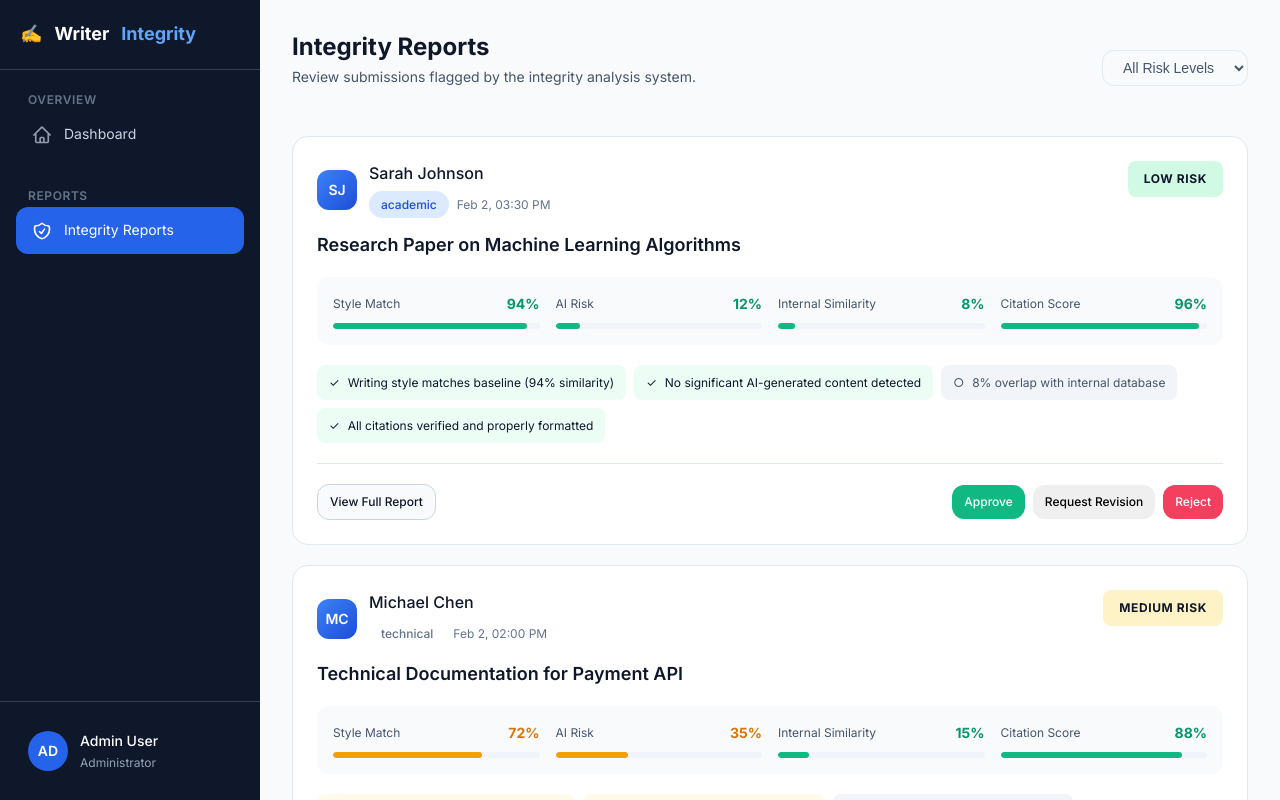
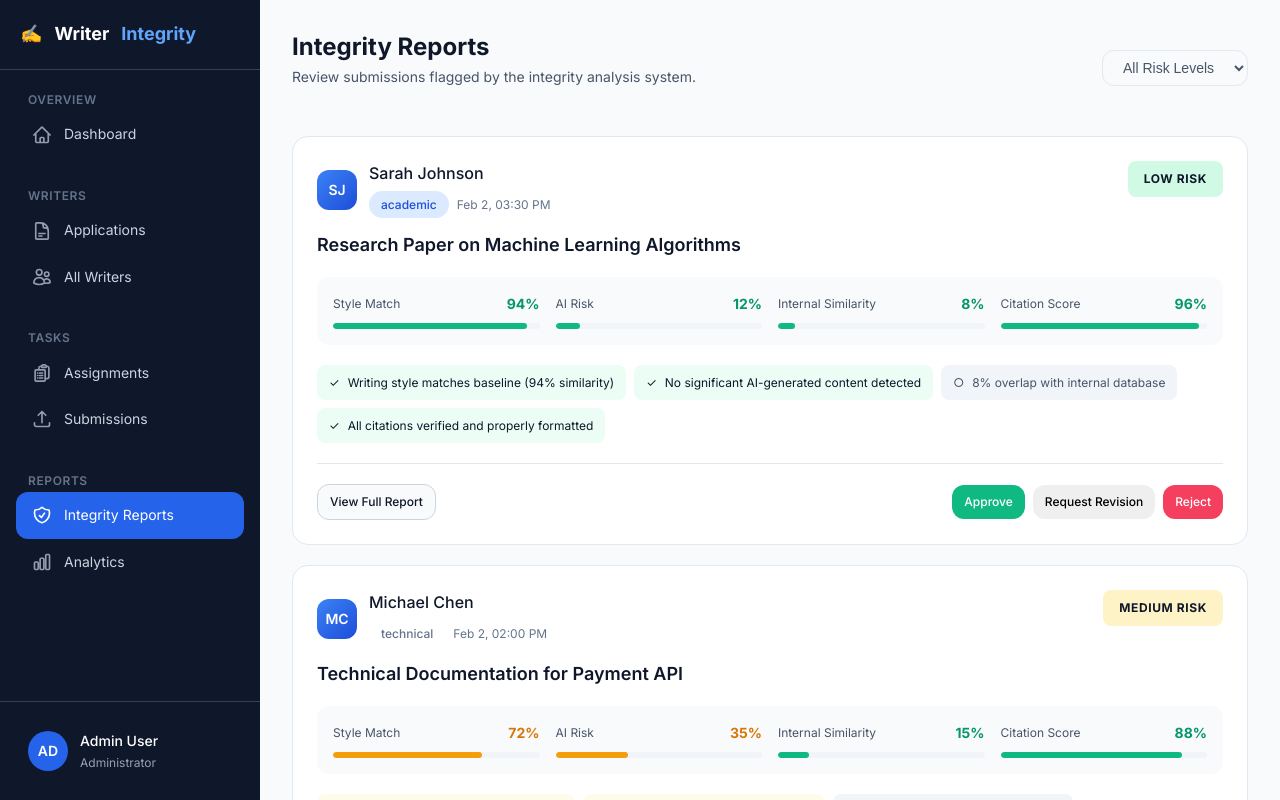
Before and after one commit to amnasahamed/wipd, a Next.js app: page /admin/integrity in a window 1280 px wide. Shown: the top 800 px of the page. Built offline with nearby package versions, Linux system fonts and the light colour scheme.

Commit message:
refactor: apply shared layout to integrity and analytics pages

```diff
--- a/app/admin/integrity/page.js
+++ b/app/admin/integrity/page.js
@@ -1,6 +1,6 @@
 "use client";
 
-import { useState, useEffect } from "react";
+import { useState } from "react";
 import Link from "next/link";
 import styles from "../admin.module.css";
 import reportStyles from "./report.module.css";
@@ -114,50 +114,6 @@ export default function IntegrityReportsPage() {
     };
 
     return (
-        <div className={styles.adminLayout}>
-            {/* Sidebar */}
-            <aside className={styles.sidebar}>
-                <div className={styles.sidebarHeader}>
-                    <div className={styles.sidebarLogo}>
-                        <span>✍️</span> Writer<span>Integrity</span>
-                    </div>
-                </div>
-
-                <nav className={styles.sidebarNav}>
-                    <div className={styles.navSection}>
-                        <span className={styles.navSectionTitle}>Overview</span>
-                        <Link href="/admin" className={styles.navItem}>
-                            <svg xmlns="http://www.w3.org/2000/svg" fill="none" viewBox="0 0 24 24" strokeWidth={2} stroke="currentColor" width="20" height="20">
-                                <path strokeLinecap="round" strokeLinejoin="round" d="m2.25 12 8.954-8.955c.44-.439 1.152-.439 1.591 0L21.75 12M4.5 9.75v10.125c0 .621.504 1.125 1.125 1.125H9.75v-4.875c0-.621.504-1.125 1.125-1.125h2.25c.621 0 1.125.504 1.125 1.125V21h4.125c.621 0 1.125-.504 1.125-1.125V9.75M8.25 21h8.25" />
-                            </svg>
-                            Dashboard
-                        </Link>
-                    </div>
-
-                    <div className={styles.navSection}>
-                        <span className={styles.navSectionTitle}>Reports</span>
-                        <Link href="/admin/integrity" className={`${styles.navItem} ${styles.active}`}>
-                            <svg xmlns="http://www.w3.org/2000/svg" fill="none" viewBox="0 0 24 24" strokeWidth={2} stroke="currentColor" width="20" height="20">
-                                <path strokeLinecap="round" strokeLinejoin="round" d="M9 12.75 11.25 15 15 9.75m-3-7.036A11.959 11.959 0 0 1 3.598 6 11.99 11.99 0 0 0 3 9.749c0 5.592 3.824 10.29 9 11.623 5.176-1.332 9-6.03 9-11.622 0-1.31-.21-2.571-.598-3.751h-.152c-3.196 0-6.1-1.248-8.25-3.285Z" />
-                            </svg>
-                            Integrity Reports
-
-                        </Link>
-                    </div>
-                </nav>
-
-                <div className={styles.sidebarFooter}>
-                    <div className={styles.userInfo}>
-                        <div className={styles.userAvatar}>AD</div>
-                        <div className={styles.userDetails}>
-                            <div className={styles.userName}>Admin User</div>
-                            <div className={styles.userRole}>Administrator</div>
-                        </div>
-                    </div>
-                </div>
-            </aside>
-
-            {/* Main Content */}
         <main className={styles.adminMain}>
             <div className={styles.pageHeader}>
                 <div>
@@ -295,6 +251,5 @@ export default function IntegrityReportsPage() {
                 ))}
             </div>
         </main>
-        </div>
     );
 }
```
Also changed, not shown: app/admin/analytics/page.js (+2 -65 lines). Lines whose indentation alone changed are shown as unchanged.
